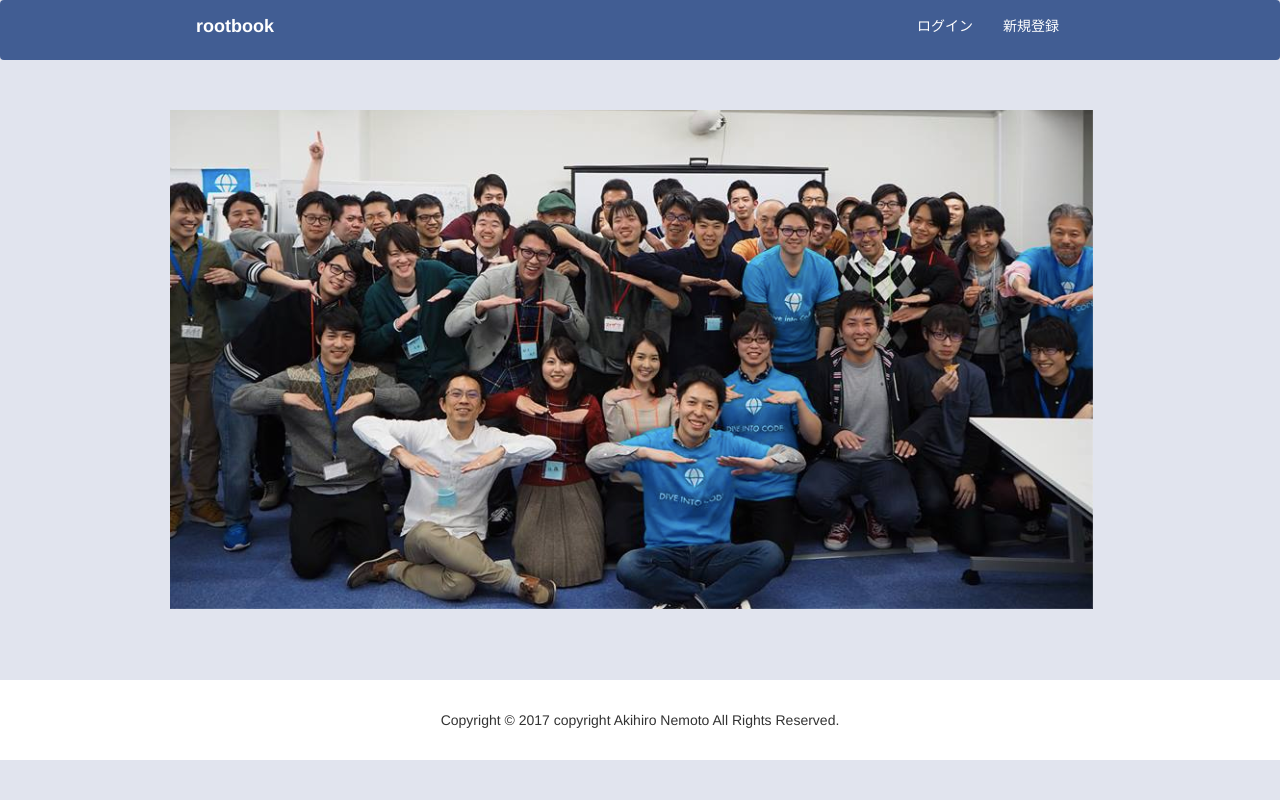
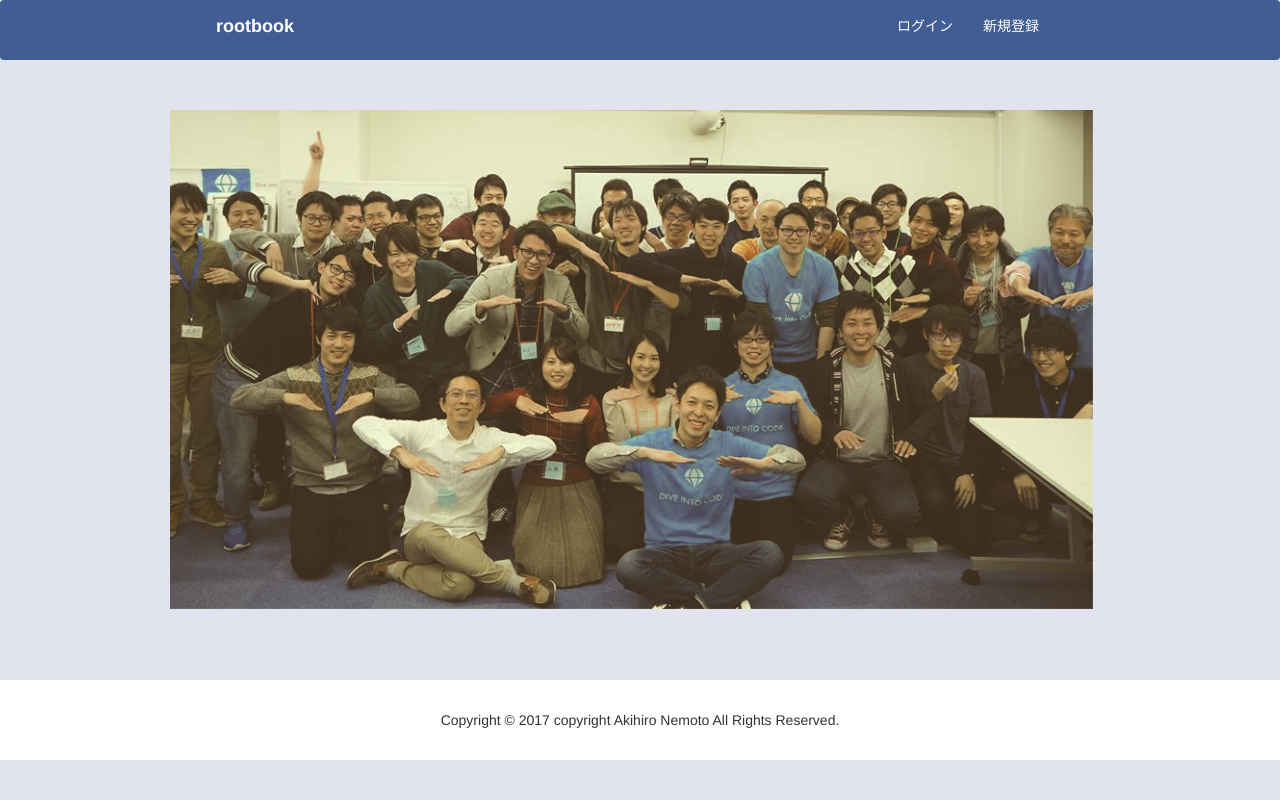
Before and after one commit to aki-06/rootbook, a Rails app: page / in a window 1280 px wide. Run offline with Rails 7, Linux system fonts and the light colour scheme; style sheets or scripts are compiled from the project's sources; some libraries are stand-ins or nearby versions.

Commit message:
TOP微修正

```diff
--- a/app/assets/stylesheets/application.css.scss
+++ b/app/assets/stylesheets/application.css.scss
@@ -26,7 +26,7 @@
 #rootbook {
   color: #fff;
   font-weight: bold;
-  margin-left: 180px;
+  margin-left: 200px;
   font-size: 18px;
   text-decoration: none;
 }
@@ -41,7 +41,7 @@
   color: #ccc;
 }
 #nav-right {
-  margin-right: 220px;
+  margin-right: 240px;
 }
 /*=====  /header  ===== */
 /*=====  content  ===== */
--- a/app/views/top/index.html.erb
+++ b/app/views/top/index.html.erb
@@ -1,3 +1,3 @@
-<section class="content">
-  <img src="<%= asset_path "top-image.png" %>">
+<div class="content">
+  <img src="<%= asset_path "top-image2.png" %>">
 </div>
```
Also changed, not shown: app/assets/images/top-image2.png (added).
